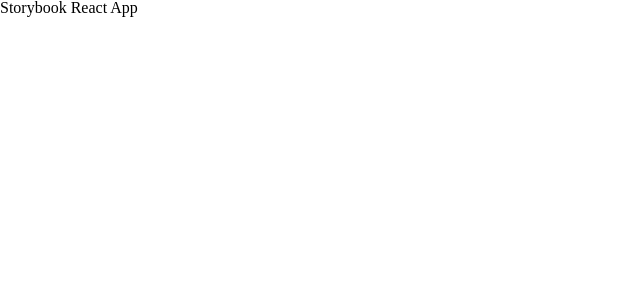
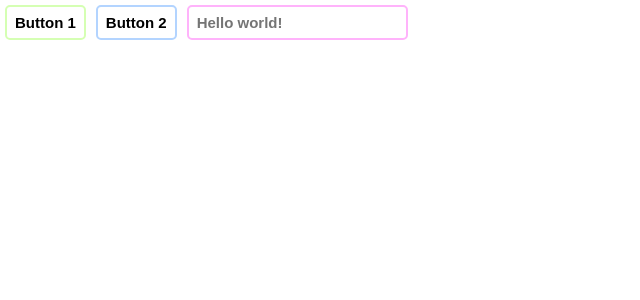
Before and after one commit to bingland/StorybookReact1, a React (Create React App) app: page / in a window 1280 px wide. Shown: the top 300 px of the page, without its empty margins (0-640 px from the left). Built offline with nearby package versions, Linux system fonts and the light colour scheme.

Commit message:
3 basic components and styling

```diff
--- a/src/App.js
+++ b/src/App.js
@@ -1,11 +1,16 @@
-import './reset.scss';
+import './reset.scss'
+import Button1 from './components/Button1/Button1'
+import Button2 from './components/Button2/Button2'
+import TextInput1 from './components/TextInput1/TextInput1'
 
 function App() {
   return (
     <div className="App">
-      Storybook React App
+      <Button1 />
+      <Button2 />
+      <TextInput1 placeholder={'Hello world!'} />
     </div>
-  );
+  )
 }
 
-export default App;
+export default App
--- /dev/null
+++ b/src/components/Button1/Button1.js
@@ -0,0 +1,9 @@
+import './Button1.scss'
+
+const Button1 = props => {
+  return (
+    <button className="Button1">Button 1</button>
+  )
+}
+
+export default Button1
--- /dev/null
+++ b/src/components/Button1/Button1.scss
@@ -0,0 +1,14 @@
+.Button1 {
+  padding: 7px 8px;
+  border-radius: 5px;
+  border: 2px solid rgb(213, 255, 179);
+  margin: 5px;
+  background: none;
+  font-weight: bold;
+  font-size: 15px;
+
+  &:hover {
+    background-color: rgb(250, 250, 250);
+    cursor: pointer;
+  }
+}
--- /dev/null
+++ b/src/components/Button2/Button2.js
@@ -0,0 +1,9 @@
+import './Button2.scss'
+
+const Button2 = props => {
+  return (
+    <button className="Button2">Button 2</button>
+  )
+}
+
+export default Button2
--- /dev/null
+++ b/src/components/Button2/Button2.scss
@@ -0,0 +1,14 @@
+.Button2 {
+  padding: 7px 8px;
+  border-radius: 5px;
+  border: 2px solid rgb(179, 212, 255);
+  margin: 5px;
+  background: none;
+  font-weight: bold;
+  font-size: 15px;
+
+  &:hover {
+    background-color: rgb(250, 250, 250);
+    cursor: pointer;
+  }
+}
--- /dev/null
+++ b/src/components/TextInput1/TextInput1.js
@@ -0,0 +1,9 @@
+import './TextInput1.scss'
+
+const TextInput1 = props => {
+  return (
+    <input type="text" className="TextInput1" placeholder={props.placeholder} />
+  )
+}
+
+export default TextInput1
--- /dev/null
+++ b/src/components/TextInput1/TextInput1.scss
@@ -0,0 +1,9 @@
+.TextInput1 {
+  padding: 7px 8px;
+  border-radius: 5px;
+  border: 2px solid rgb(255, 179, 251);
+  margin: 5px;
+  background: none;
+  font-weight: bold;
+  font-size: 15px;
+}
```
